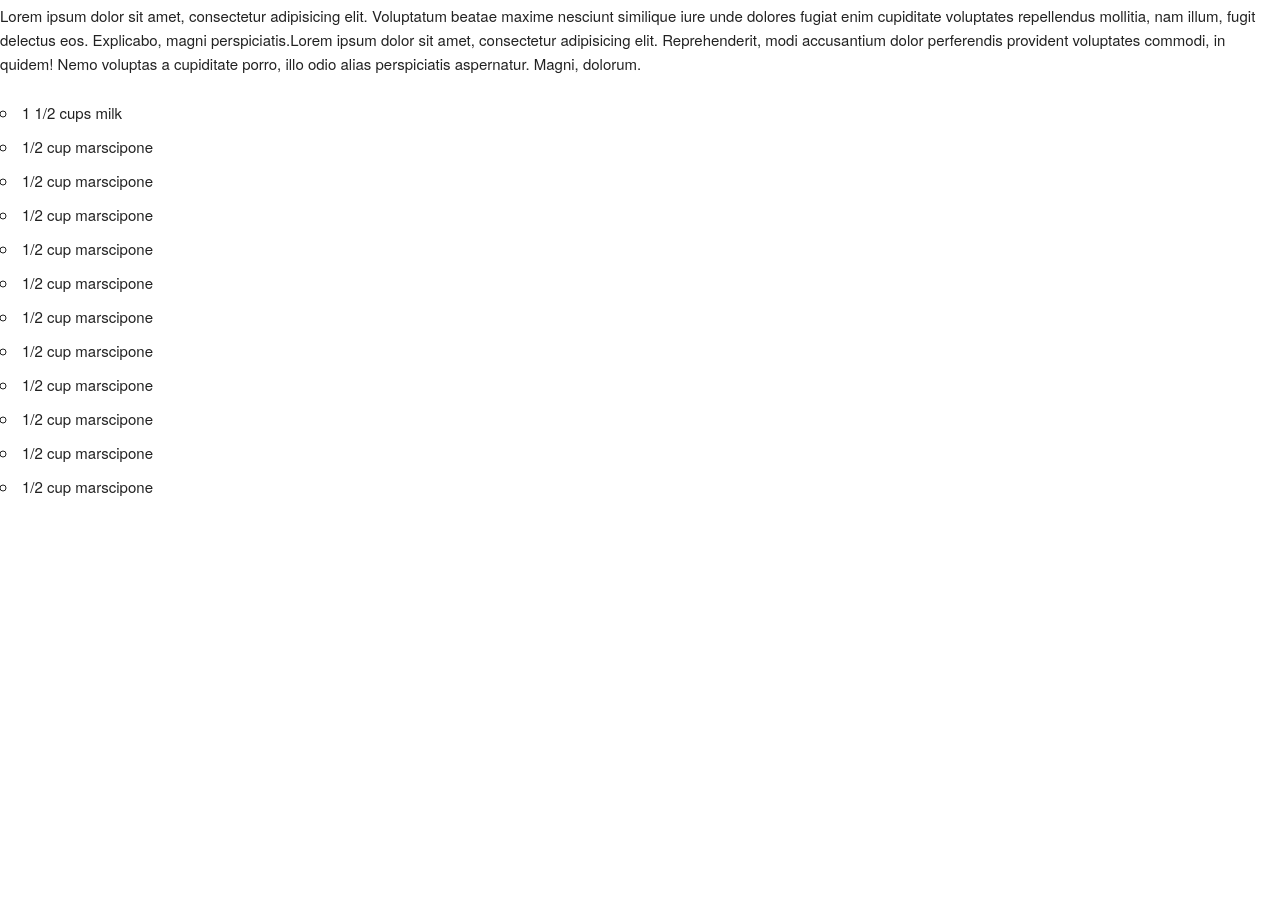
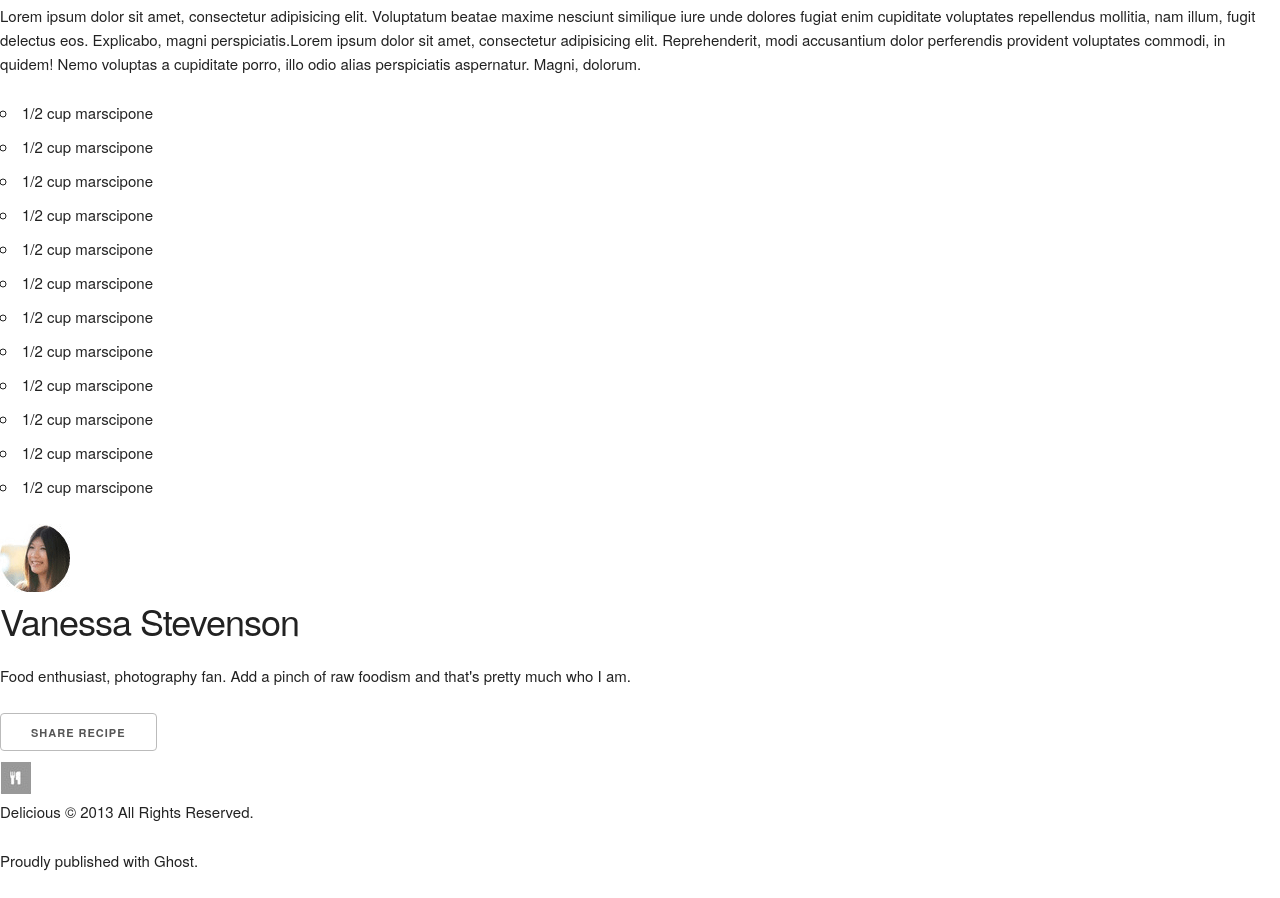
Before and after one commit to paulsheridan/chocolate-pizza, a plain HTML site: page index.html in a window 1280 px wide. Shown: the part 1010-1908 px from the top of the page. Before the commit the page ends 1534 px from the top, so only its background shows below. Drawn offline with Linux system fonts and the light colour scheme.

Commit message:
HTML content complete for now

```diff
--- a/index.html
+++ b/index.html
@@ -49,8 +49,8 @@
         <p>Lorem ipsum dolor sit amet, consectetur adipisicing elit. Voluptatum beatae maxime nesciunt similique iure unde dolores fugiat enim cupiditate voluptates repellendus mollitia, nam illum, fugit delectus eos. Explicabo, magni perspiciatis.Lorem ipsum dolor sit amet, consectetur adipisicing elit. Reprehenderit, modi accusantium dolor perferendis provident voluptates commodi, in quidem! Nemo voluptas a cupiditate porro, illo odio alias perspiciatis aspernatur. Magni, dolorum.</p>
       </section>
       <section class="ingredients">
-        <ul>
-          <li>1 1/2 cups milk</li>
+        <ul class="ingredientsList">
+          <li>1/2 cup marscipone</li>
           <li>1/2 cup marscipone</li>
           <li>1/2 cup marscipone</li>
           <li>1/2 cup marscipone</li>
@@ -65,5 +65,22 @@
         </ul>
       </section>
     </container>
+    <div>
+      <img src="img/van-pic.png" alt="">
+      <h3>Vanessa Stevenson</h3>
+      <p>Food enthusiast, photography fan.  Add a pinch of raw foodism and that's pretty much who I am.</p>
+    </div>
+    <div>
+      <button id="submit">Share Recipe</button>
+    </div>
+    <footer>
+      <div>
+        <img src="img/small-logo.png" alt="">
+      </div>
+      <div>
+        <p>Delicious © 2013 All Rights Reserved.</p>
+        <p>Proudly published with Ghost.</p>
+      </div>
+    </footer>
   </body>
 </html>
```
